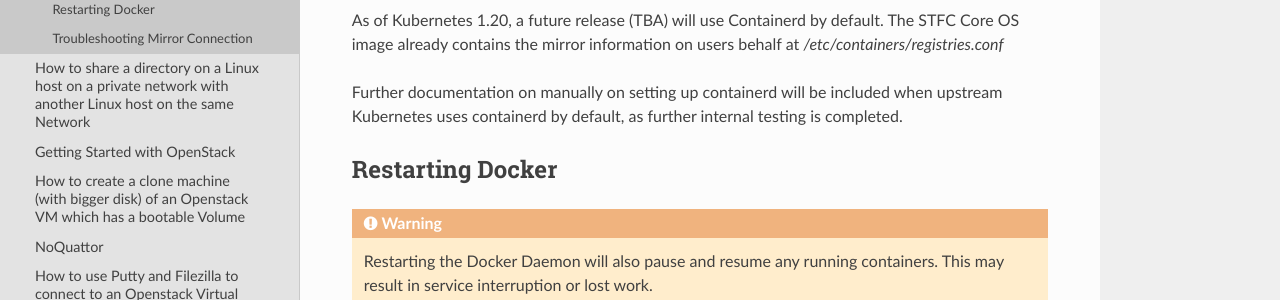
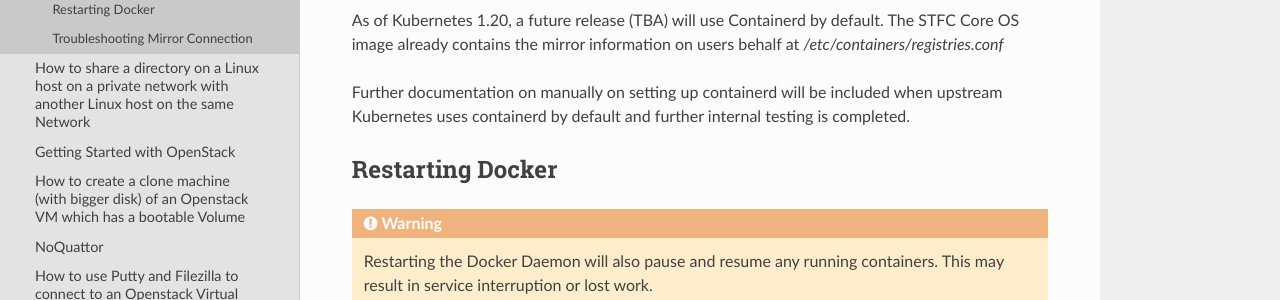
Before and after one commit to stfc/cloud-docs, a Sphinx documentation site: the page built from source/howto/DockerHubMirror.rst, in a window 1280 px wide and 900 px high, scrolled down 2193 px. Shown: the part 175-475 px from the top of the window. Built offline with Sphinx 7.4.7 and the Read the Docs theme 2.0.0, drawn with Linux system fonts in a browser that asks for light colours; some of the changed text lies outside the part shown.

Commit message:
Fix broken link, typo and the FAQ section appearing on home page
Using the wrong header for the FAQ section causes the home page to
display our new section on docker rate limits.

```diff
--- a/source/faqs.rst
+++ b/source/faqs.rst
@@ -179,9 +179,9 @@
 
 To add additional firewall ports see :ref:`firewall_exceptions`.
 
-======================================
+######################################
 How do I avoid Docker Hub Rate limits?
-======================================
+######################################
 
 STFC Cloud has their own docker hub mirror which is available to machines on the internal network. In-depth information can be found at: :ref:`docker_mirror_guide`.
 
--- a/source/howto/DockerHubMirror.rst
+++ b/source/howto/DockerHubMirror.rst
@@ -109,7 +109,7 @@
 
 As of Kubernetes 1.20, a future release (TBA) will use Containerd by default. The STFC Core OS image already contains the mirror information on users behalf at `/etc/containers/registries.conf`
 
-Further documentation on manually on setting up containerd will be included when upstream Kubernetes uses containerd by default, as further internal testing is completed.
+Further documentation on manually on setting up containerd will be included when upstream Kubernetes uses containerd by default and further internal testing is completed.
 
 .. _restart_docker_service:
 
```
Also changed, not shown: other parts of source/howto/DockerHubMirror.rst (+1 -1 lines).
